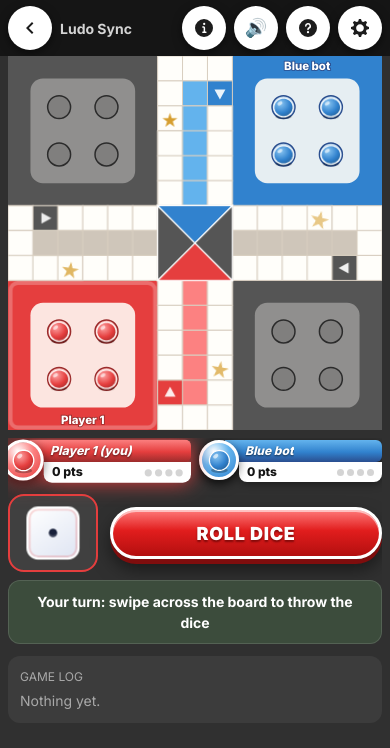
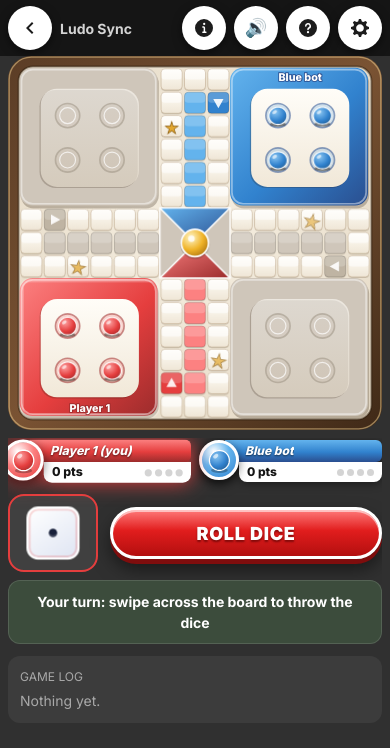
Before and after one commit to gee-highness/ludo-sync, a Next.js app in the folder ludo-sync-game/: page /play in a window 390 px wide. Both pictures are taken after a click on the button "Start game". Shown: the top 748 px of the page. Built offline with nearby package versions, Linux system fonts and the light colour scheme.

Commit message:
Serene board: framed wooden tabletop, glossy yards with nests, raised tiles, gem centre
Co-Authored-By: Claude Sonnet 5.5 <noreply@anthropic.com>
Claude-Session: https://claude.ai/code/session_017Sd1z48vNJqXUJKQ1MqHbh

```diff
--- a/ludo-sync-game/src/components/board/Board2D.tsx
+++ b/ludo-sync-game/src/components/board/Board2D.tsx
@@ -41,7 +41,7 @@ const PALETTES: Record<BoardTheme, Palette> = {
   classic: { bg: "#151515", cell: "#D6D6D6", line: "#8E8E8E", panel: "#fff", inactiveCol: "#A0A0A0" },
   midnight: { bg: "#050505", cell: "#2B2B2B", line: "#555555", panel: "#1C1C1C", inactiveCol: "#555555" },
   sunset: { bg: "#2B1424", cell: "#FFF3E0", line: "#E0A878", panel: "#FFF8EE", inactiveCol: "#C9A28A" },
-  serene: { bg: "#EFE9DF", cell: "#FFFEFA", line: "#D8CEC0", panel: "#FFFDF8", inactiveCol: "#CFC6BA" },
+  serene: { bg: "#7a5333", cell: "#FFFEFA", line: "#D8CEC0", panel: "#FFFDF8", inactiveCol: "#CFC6BA" },
   paper: { bg: "#E5E5E5", cell: "#FFFFFF", line: "#CCCCCC", panel: "#fff", inactiveCol: "#CCCCCC" },
 };
 
@@ -149,6 +149,7 @@ export default function Board2D({
   const [settings] = useSettings();
   const world = worldOf(settings.boardTheme);
   const neon = isWorld(settings.boardTheme);
+  const rich = settings.boardTheme === "serene";
   const pal = useMemo(() => neon ? { ...PALETTES[settings.boardTheme], bg: world.bg, cell: world.cell, line: world.accent } : PALETTES[settings.boardTheme], [neon, world, settings.boardTheme]);
   const designs = useDesigns();
   const rotation = -90 * viewSeat;
@@ -212,7 +213,7 @@ export default function Board2D({
       const active = info.seat === undefined || playing.has(info.seat);
       let fill = pal.cell;
       if (info.kind === "column") fill = active ? seatInfo!.path : pal.inactiveCol;
-      if (info.kind === "start") fill = active ? seatInfo!.main : INACTIVE;
+      if (info.kind === "start") fill = active ? seatInfo!.main : rich ? "#bfb4a3" : INACTIVE;
       const tycoonRing = state.tycoon && info.kind !== "column" ? RING.findIndex(c => c[0] === row && c[1] === col) : -1;
       cells.push(
         <g key={`${row}-${col}`}>
@@ -227,6 +228,17 @@ export default function Board2D({
                 <rect x={col - 0.46} y={row - 0.46} width={0.92} height={0.92} rx={0.08} fill="none" stroke={rim} strokeWidth={0.16} strokeOpacity={0.2} />
                 <rect x={col - 0.46} y={row - 0.46} width={0.92} height={0.92} rx={0.08} fill="none" stroke={rim} strokeWidth={0.09} strokeOpacity={1} />
                 <path d={`M${col - 0.44} ${row - 0.44}H${col + 0.44}`} stroke="#fff" strokeOpacity={0.12} strokeWidth={0.05} />
+              </g>
+            );
+          })() : rich ? (() => {
+            const x = col - 0.45, y = row - 0.45, w = 0.9;
+            const solid = info.kind === "column" || info.kind === "start";
+            return (
+              <g>
+                <rect x={x} y={y + 0.05} width={w} height={w} rx={0.16} fill="#3a2a1a" fillOpacity={0.16} />
+                <rect x={x} y={y} width={w} height={w} rx={0.16} fill={solid ? fill : "url(#sr-cell)"} />
+                <rect x={x} y={y} width={w} height={w * 0.5} rx={0.16} fill="#fff" fillOpacity={solid ? 0.2 : 0.55} />
+                <rect x={x} y={y} width={w} height={w} rx={0.16} fill="none" stroke={solid ? "#000" : "#a98f6d"} strokeOpacity={solid ? 0.18 : 0.45} strokeWidth={0.035} />
               </g>
             );
           })() : <rect x={col - 0.5} y={row - 0.5} width={CELL} height={CELL} fill={fill} stroke={pal.line} strokeWidth={0.04} />}
@@ -262,7 +274,7 @@ export default function Board2D({
                   <path d="M-0.24 0.02L0 -0.2L0.24 0.02" /><path d="M-0.24 0.28L0 0.06L0.24 0.28" opacity={0.6} />
                 </g>
               ) : (
-                <text className="twinkle" y={0.05} textAnchor="middle" dominantBaseline="central" fontSize={0.78} fill="#D69E2E"
+                <text className="twinkle" y={0.05} textAnchor="middle" dominantBaseline="central" fontSize={rich ? 0.7 : 0.78} fill={rich ? "#E3A72F" : "#D69E2E"} stroke={rich ? "#8a5a08" : undefined} strokeWidth={rich ? 0.03 : undefined}
                   style={{ animationDelay: `${((row * 15 + col) % 7) * 0.35}s` }}>★</text>
               )}
             </g>
@@ -280,7 +292,7 @@ export default function Board2D({
   return cells;
   // the board squares only change with the game state, rotation, theme and colours
   // eslint-disable-next-line react-hooks/exhaustive-deps
-  }, [state.tycoon, playing, rotation, neon, paletteVersion, islands, pal]);
+  }, [state.tycoon, playing, rotation, neon, rich, paletteVersion, islands, pal]);
 
   const yards = SEATS.map(seat => {
     const info = SEAT_INFO[seat];
@@ -297,12 +309,26 @@ export default function Board2D({
             <rect x={x0 + 0.12} y={y0 + 0.12} width={5.76} height={5.76} rx={0.3} fill="none" stroke={active ? info.home : "#666"} strokeOpacity={0.28} strokeWidth={0.3} />
             <rect x={x0 + 0.12} y={y0 + 0.12} width={5.76} height={5.76} rx={0.3} fill="none" stroke={active ? info.home : "#666"} strokeWidth={0.07} />
           </g>
+        ) : rich ? (
+          <g>
+            <rect x={x0 + 0.05} y={y0 + 0.12} width={5.9} height={5.9} rx={0.55} fill="#2a1a0a" fillOpacity={0.25} />
+            <rect x={x0} y={y0} width={5.9} height={5.9} rx={0.55} fill={active ? `url(#sr-yard-${seat})` : "#cfc6ba"} />
+            <rect x={x0 + 0.08} y={y0 + 0.08} width={5.74} height={5.74} rx={0.48} fill="none" stroke="#fff" strokeOpacity={0.45} strokeWidth={0.07} />
+          </g>
         ) : <rect x={x0} y={y0} width={6} height={6} fill={active ? info.home : INACTIVE} />}
         {turnSeat === seat && <rect className="yard-glow" x={x0 + 0.1} y={y0 + 0.1} width={5.8} height={5.8} fill="none" stroke="#fff" strokeWidth={0.16} rx={0.3} />}
-        <rect x={x0 + 0.9} y={y0 + 0.9} width={4.2} height={4.2} rx={0.5} fill={pal.panel} fillOpacity={neon ? 0.95 : active ? 0.88 : 0.35} />
+        {rich && <rect x={x0 + 0.85} y={y0 + 0.95} width={4.2} height={4.2} rx={0.7} fill="#2a1a0a" fillOpacity={0.22} />}
+        <rect x={x0 + 0.9} y={y0 + 0.9} width={4.2} height={4.2} rx={rich ? 0.7 : 0.5} fill={rich ? "url(#sr-nest)" : pal.panel} fillOpacity={neon ? 0.95 : rich ? (active ? 1 : 0.6) : active ? 0.88 : 0.35} />
         {neon && <rect x={x0 + 0.9} y={y0 + 0.9} width={4.2} height={4.2} rx={0.5} fill="none" stroke={active ? info.home : "#666"} strokeOpacity={0.7} strokeWidth={0.04} />}
         {[0, 1, 2, 3].map(i => {
           const p = pointOf(seat, i, YARD);
+          if (rich) return (
+            <g key={i}>
+              <circle cx={p.x} cy={p.y} r={0.52} fill={active ? info.main : "#bdb3a5"} fillOpacity={0.22} />
+              <circle cx={p.x} cy={p.y} r={0.52} fill="none" stroke={active ? info.dark : "#9a8f80"} strokeOpacity={0.5} strokeWidth={0.07} />
+              <circle cx={p.x} cy={p.y} r={0.34} fill="none" stroke="#fff" strokeOpacity={0.7} strokeWidth={0.05} />
+            </g>
+          );
           return <circle key={i} cx={p.x} cy={p.y} r={0.46} fill={active ? info.main : INACTIVE} fillOpacity={neon ? 0.35 : 0.28} stroke={neon ? (active ? info.main : "#666") : active ? info.dark : "#2B2B2B"} strokeWidth={neon ? 0.07 : 0.06} />;
         })}
         {player && (
@@ -320,6 +346,7 @@ export default function Board2D({
       0: "5.5,8.5 8.5,8.5 7,7", 1: "5.5,5.5 5.5,8.5 7,7", 2: "5.5,5.5 8.5,5.5 7,7", 3: "8.5,5.5 8.5,8.5 7,7",
     };
     const on = playing.has(seat);
+    if (rich) return <polygon key={seat} points={pts[seat]} fill={on ? `url(#sr-tri-${seat})` : "#cfc6ba"} stroke="#fff" strokeOpacity={0.9} strokeWidth={0.06} strokeLinejoin="round" />;
     return neon
       ? <g key={seat}><polygon points={pts[seat]} fill={on ? SEAT_INFO[seat].main : INACTIVE} fillOpacity={0.22} /><polygon points={pts[seat]} fill="none" stroke={on ? SEAT_INFO[seat].main : "#666"} strokeWidth={0.1} strokeOpacity={0.3} strokeLinejoin="round" /><polygon points={pts[seat]} fill="none" stroke={on ? SEAT_INFO[seat].main : "#666"} strokeWidth={0.05} strokeLinejoin="round" /></g>
       : <polygon key={seat} points={pts[seat]} fill={on ? SEAT_INFO[seat].main : INACTIVE} stroke="#fff" strokeWidth={0.05} />;
@@ -421,7 +448,7 @@ export default function Board2D({
 
   const svgEl = (
     <svg
-      ref={svgRef} viewBox={immersive ? undefined : "-0.5 -0.5 15 15"} role="group" aria-label="Ludo board" className={reduceMotion ? "reduce" : undefined}
+      ref={svgRef} viewBox={immersive ? undefined : rich ? "-1 -1 16 16" : "-0.5 -0.5 15 15"} role="group" aria-label="Ludo board" className={reduceMotion ? "reduce" : undefined}
       onPointerDown={onDown} onPointerMove={onMove} onPointerUp={onUp} onPointerCancel={onUp}
       style={{ width: "100%", height: "100%", display: "block", position: "relative", touchAction: rollable ? "none" : "manipulation", "--hop": `${hopMs}ms` } as React.CSSProperties}
     >
@@ -435,6 +462,21 @@ export default function Board2D({
             </radialGradient>
           );
         })}
+        {rich && (
+          <>
+            <linearGradient id="sr-cell" x1="0" y1="0" x2="0" y2="1"><stop offset="0" stopColor="#fffdf7" /><stop offset="1" stopColor="#efe6d6" /></linearGradient>
+            <linearGradient id="sr-nest" x1="0" y1="0" x2="0" y2="1"><stop offset="0" stopColor="#fffdf8" /><stop offset="1" stopColor="#f1e8d8" /></linearGradient>
+            <linearGradient id="sr-frame" x1="0" y1="0" x2="1" y2="1"><stop offset="0" stopColor="#5b3d26" /><stop offset="0.5" stopColor="#7a5333" /><stop offset="1" stopColor="#3f2917" /></linearGradient>
+            <radialGradient id="sr-felt" cx="0.5" cy="0.45" r="0.75"><stop offset="0" stopColor="#f6efe2" /><stop offset="1" stopColor="#e4d8c3" /></radialGradient>
+            <radialGradient id="sr-gem" cx="0.35" cy="0.3" r="0.9"><stop offset="0" stopColor="#fff6c9" /><stop offset="0.5" stopColor="#f0b429" /><stop offset="1" stopColor="#9a6208" /></radialGradient>
+            {SEATS.map(seat => (
+              <g key={`sr${seat}`}>
+                <linearGradient id={`sr-yard-${seat}`} x1="0" y1="0" x2="1" y2="1"><stop offset="0" stopColor={SEAT_INFO[seat].light} /><stop offset="0.55" stopColor={SEAT_INFO[seat].main} /><stop offset="1" stopColor={SEAT_INFO[seat].dark} /></linearGradient>
+                <linearGradient id={`sr-tri-${seat}`} x1="0" y1="0" x2="1" y2="1"><stop offset="0" stopColor={SEAT_INFO[seat].light} /><stop offset="1" stopColor={SEAT_INFO[seat].dark} /></linearGradient>
+              </g>
+            ))}
+          </>
+        )}
         {neon && (
           <>
             <pattern id="nd-dots" width={0.25} height={0.25} patternUnits="userSpaceOnUse"><circle cx={0.125} cy={0.125} r={0.022} fill="#8fb0ff" fillOpacity={0.3} /></pattern>
@@ -446,11 +488,24 @@ export default function Board2D({
           </>
         )}
       </defs>
-      <rect x={-0.5} y={-0.5} width={15} height={15} rx={0.6} fill={neon && immersive ? world.bg : pal.bg} />
+      {rich ? (
+        <>
+          <rect x={-1} y={-1} width={16} height={16} rx={1} fill="url(#sr-frame)" />
+          <rect x={-0.95} y={-0.95} width={15.9} height={15.9} rx={0.95} fill="none" stroke="#e8c98a" strokeOpacity={0.55} strokeWidth={0.06} />
+          <rect x={-0.55} y={-0.55} width={15.1} height={15.1} rx={0.62} fill="url(#sr-felt)" stroke="#2a1a0a" strokeOpacity={0.5} strokeWidth={0.08} />
+        </>
+      ) : <rect x={-0.5} y={-0.5} width={15} height={15} rx={0.6} fill={neon && immersive ? world.bg : pal.bg} />}
       <g transform={`rotate(${rotation} 7 7)`}>
         {yards}
         {cells}
         {centre}
+        {rich && (
+          <g aria-hidden>
+            <circle cx={7} cy={7} r={0.62} fill="#2a1a0a" fillOpacity={0.25} transform="translate(0 0.06)" />
+            <circle cx={7} cy={7} r={0.58} fill="url(#sr-gem)" stroke="#fff" strokeWidth={0.07} />
+            <circle cx={6.85} cy={6.82} r={0.14} fill="#fff" fillOpacity={0.8} />
+          </g>
+        )}
         {previews}
         {placed.map(t => {
           const isMine = t.seat === interactiveSeat;
@@ -483,6 +538,7 @@ export default function Board2D({
                   state.winner === t.seat && t.progress === FINISH ? "tok-dance"
                     : t.progress === YARD ? "tok-spin" : "tok-hop"
                 }>
+                  {rich && <ellipse cy={0.36} rx={0.34} ry={0.1} fill="#2a1a0a" fillOpacity={0.3} />}
                   <circle className="focus-ring" r={0.44} fill="none" stroke="transparent" strokeWidth={0.06} />
                   <g transform={`scale(${design.size})`}><PieceShape design={design} id={`p${t.seat}${t.token}`} upright={-rotation} metal={neon && isDefaultDesign(designs[t.seat][t.token]) ? (t.seat % 2 === 0 ? "gold" : "silver") : undefined} /></g>
                   {symbols && (
@@ -516,7 +572,7 @@ export default function Board2D({
           </g>
         ))}
       </g>
-      {turnSeat !== null && (
+      {turnSeat !== null && !rich && (
         <g key={`${state.turn}-${state.players.length}`} className="banner" aria-hidden style={{ transformBox: "fill-box", transformOrigin: "center" }}>
           <rect x={3.5} y={6.2} width={8} height={1.6} rx={0.8} fill={SEAT_INFO[turnSeat].dark} fillOpacity={0.92} stroke="#fff" strokeWidth={0.06} />
           <text x={7.5} y={7} textAnchor="middle" dominantBaseline="central" fontSize={0.7} fontWeight={800} fill="#fff">
```
